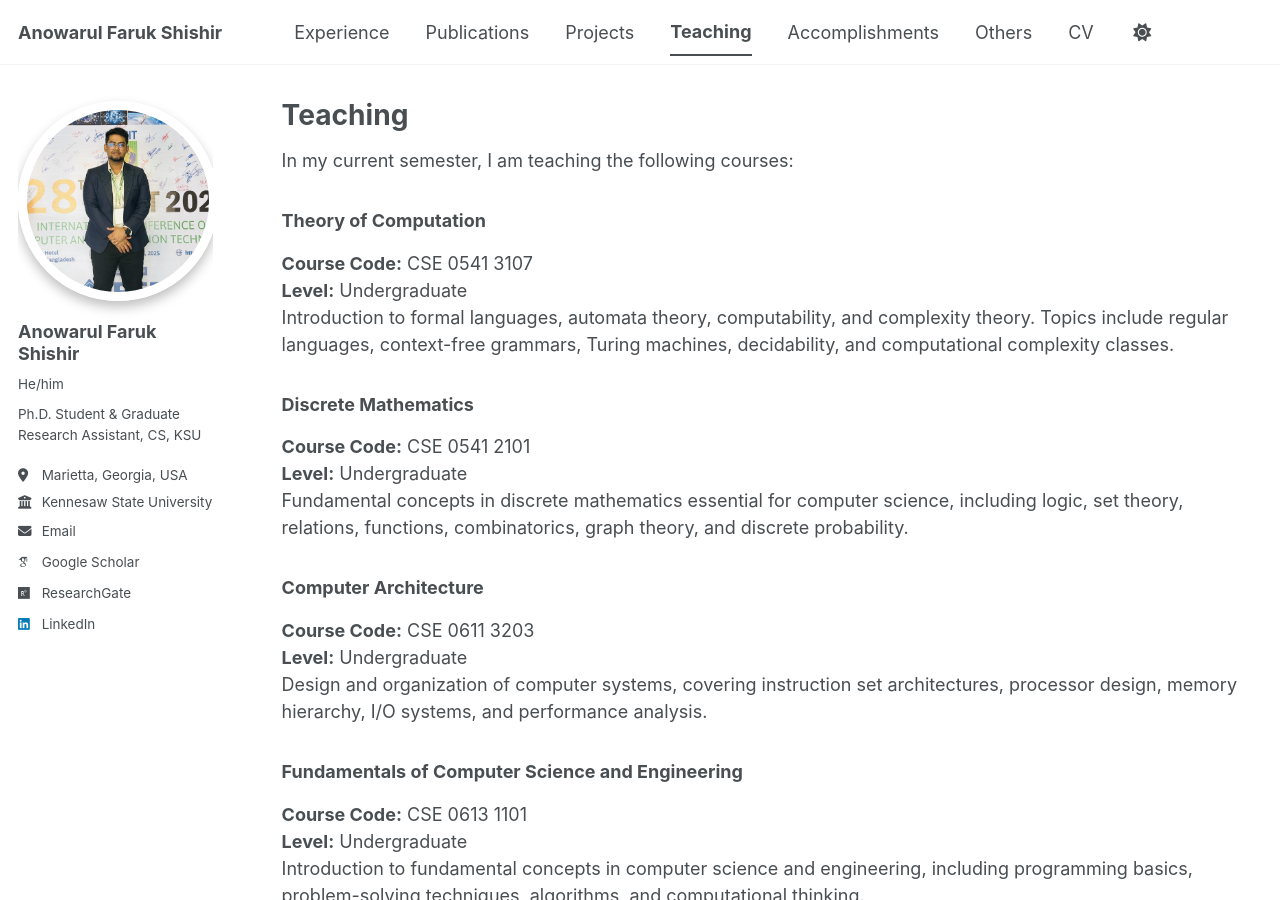
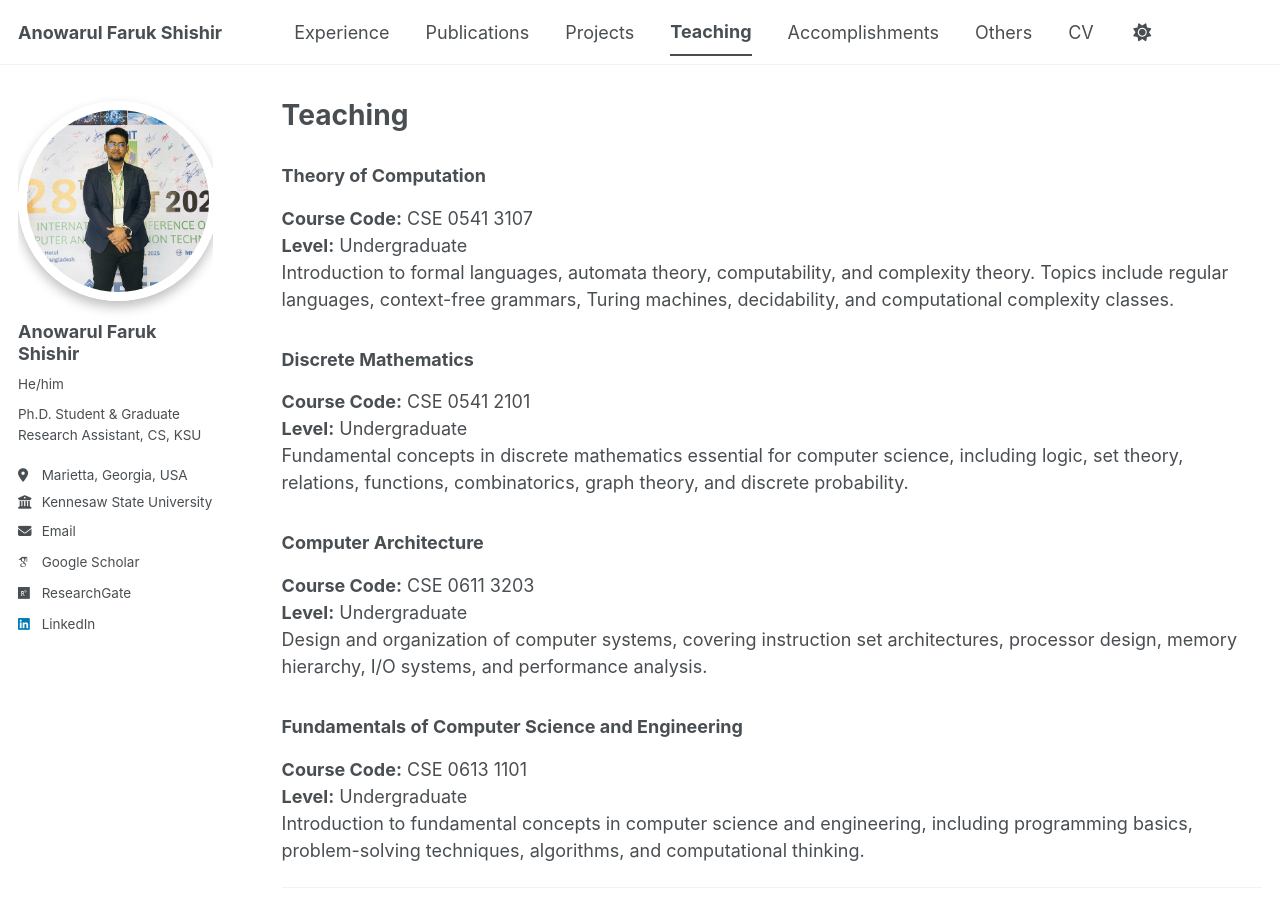
Before and after one commit to afshishir/afshishir.github.io, a Jekyll site: the page built from _pages/teaching.md, in a window 1280 px wide and 900 px high. Built offline with Jekyll 4.4.1, drawn with Linux system fonts in a browser that asks for light colours; some web fonts are replaced; a script bundle is joined from its source files by our own code; library files that are not in the unit come from our copies.

Commit message:
Update teaching.md

```diff
--- a/_pages/teaching.md
+++ b/_pages/teaching.md
@@ -4,7 +4,6 @@ title: "Teaching"
 permalink: /teaching/
 author_profile: true
 ---
-In my current semester, I am teaching the following courses:
 
 ### Theory of Computation
 **Course Code:** CSE 0541 3107
```
